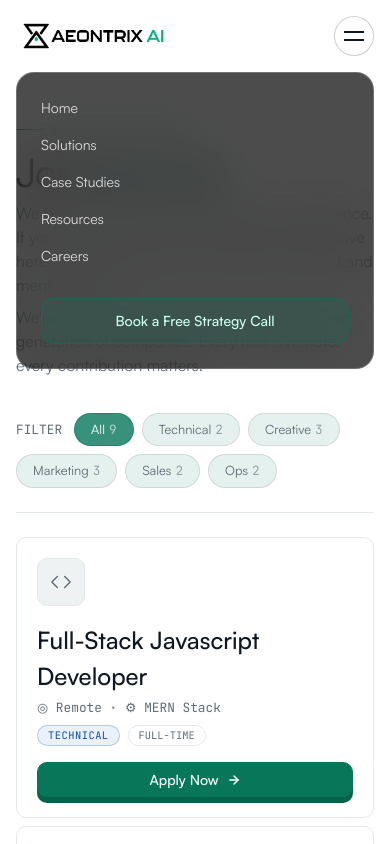
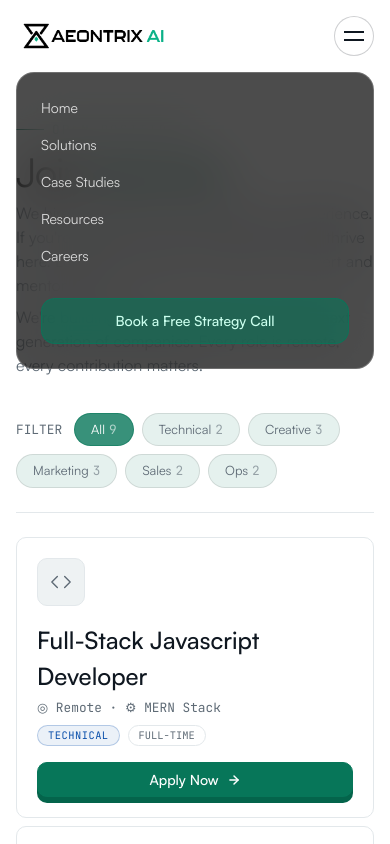
Before and after one commit to gaurav-pndy/aeontrix-v3, a Next.js app: page /careers in a window 390 px wide. Both pictures are taken after a click on the button 354 px from the left and 36 px from the top of the page. Shown: the top 844 px of the page. Built offline with nearby package versions, Linux system fonts and the light colour scheme.

Commit message:
updated navbar

```diff
--- a/src/components/Navbar.js
+++ b/src/components/Navbar.js
@@ -281,8 +281,8 @@ ${pathname === "/" ? "border-white/20 bg-white/5" : "border-text/20 bg-surface"}
                 href="#"
                 className="
                   mt-4 rounded-xl
-                  border border-primary/60
-                  bg-primary/20
+                  border border-primary/80
+                bg-primary/60
                   px-5 py-3
                   text-sm font-medium
                   text-primary-soft
```
